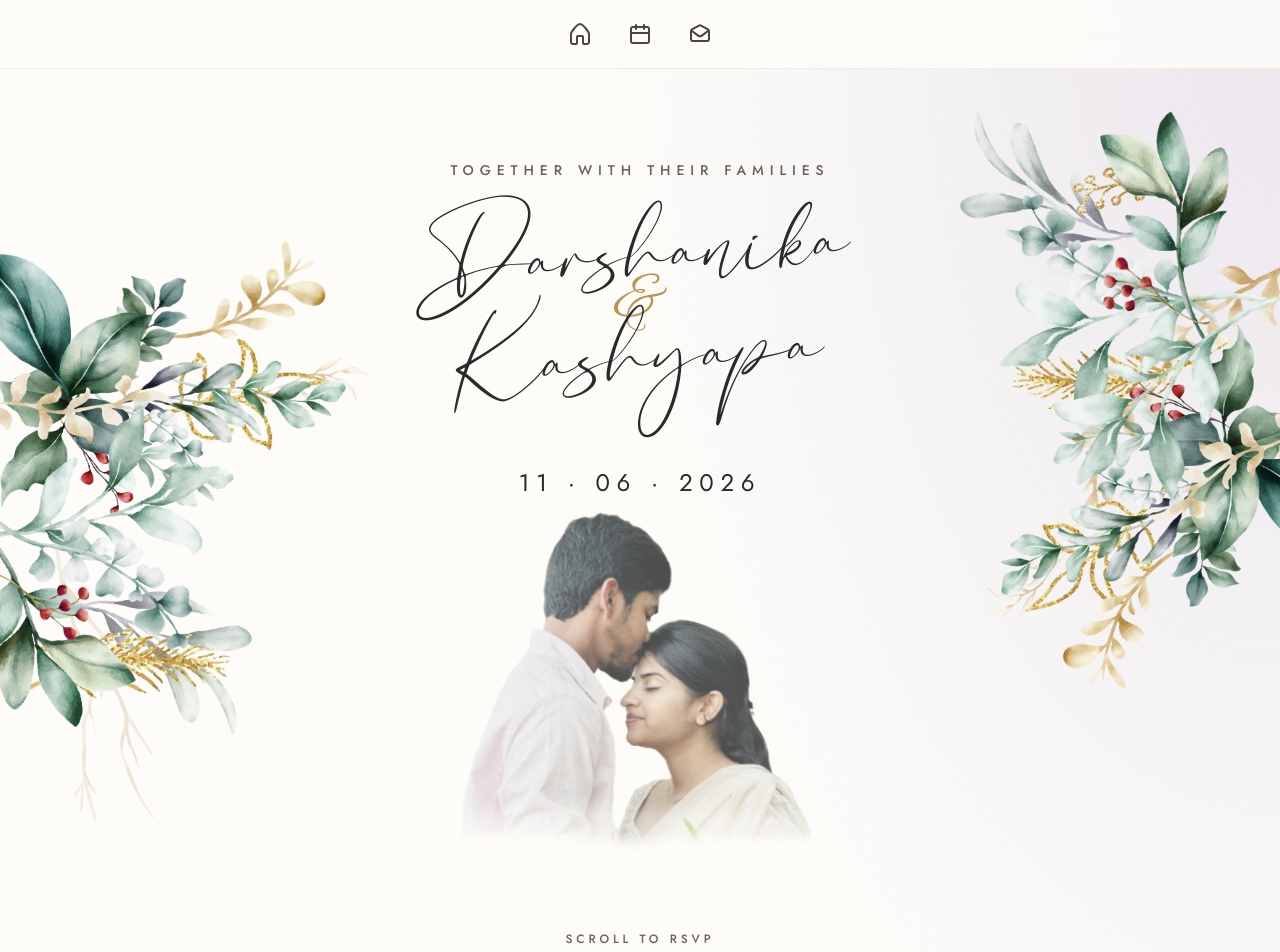
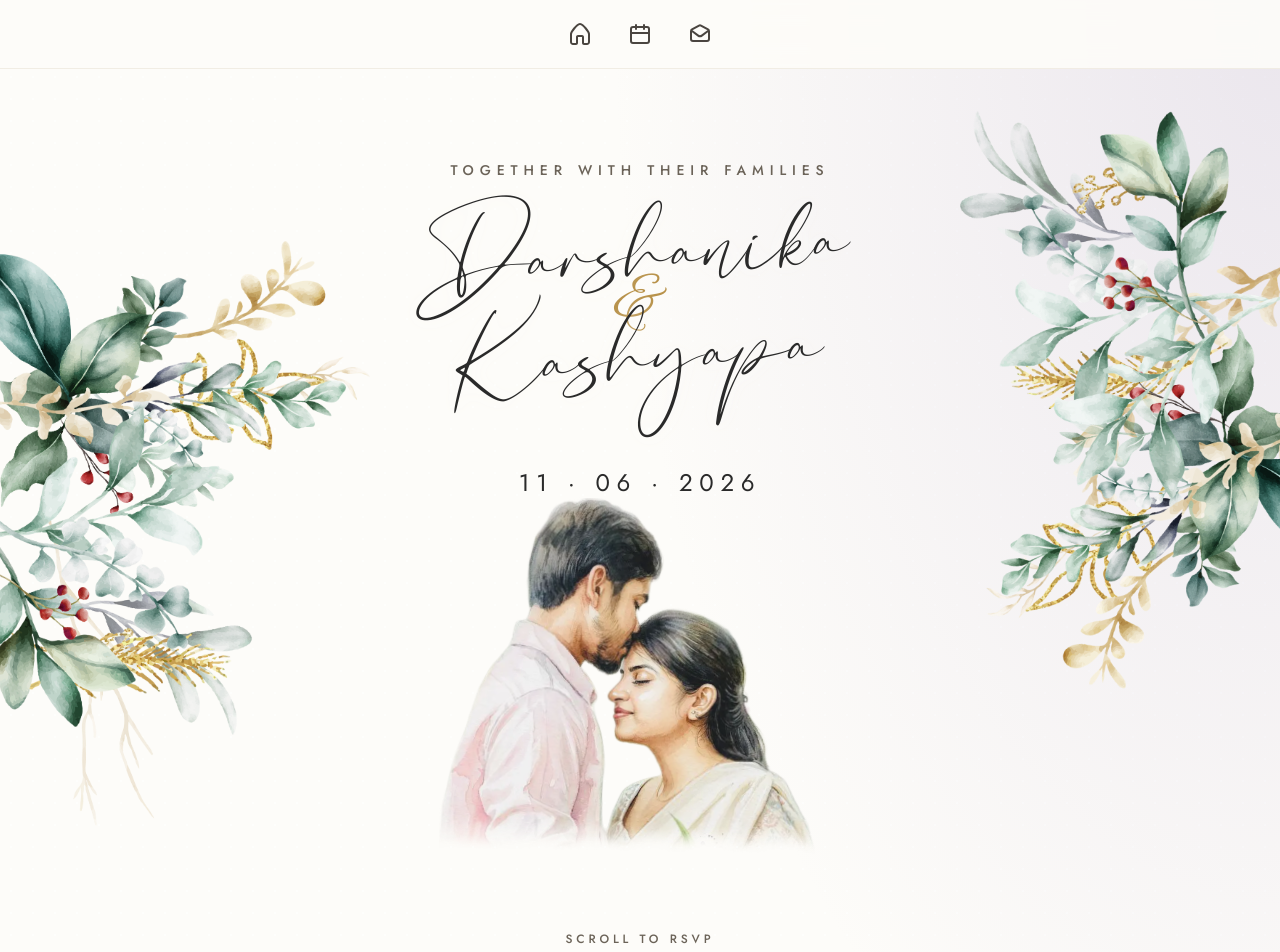
Before and after one commit to Sakith-Seneviratne/DarWedding, a React (Vite) app: page / in a window 1280 px wide. Shown: the top 952 px of the page. Built offline with nearby package versions, Linux system fonts and the light colour scheme; no server answers.

Commit message:
Update HeroSection image opacity for enhanced visibility and replace dar.webp asset

```diff
--- a/src/components/sections/HeroSection.jsx
+++ b/src/components/sections/HeroSection.jsx
@@ -45,7 +45,7 @@ export function HeroSection() {
               width={800}
               height={1200}
               decoding="async"
-              className="mx-auto block h-auto w-full max-h-[min(40vh,400px)] opacity-70 object-contain sm:max-h-[min(44vh,440px)]"
+              className="mx-auto block h-auto w-full max-h-[min(40vh,400px)] opacity-90 object-contain sm:max-h-[min(44vh,440px)]"
               loading="eager"
             />
           </div>
```
Also changed, not shown: src/assets/dar.webp, src/assets/dar2.webp (added).
